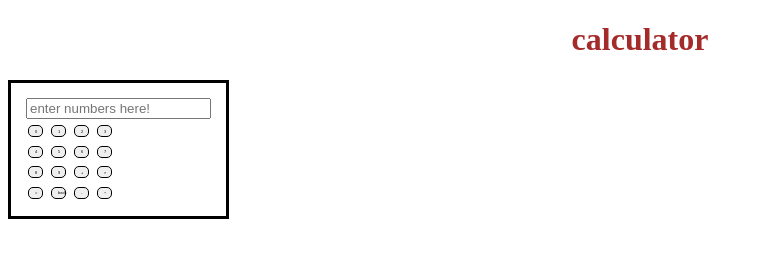
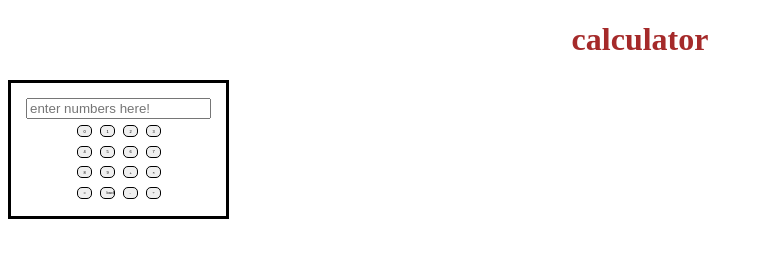
Before and after one commit to Allo128/calc., a plain HTML site: page index.html in a window 1280 px wide. Shown: the whole page, without its empty margins (0-763 px from the left). Drawn offline with Linux system fonts and the light colour scheme; a web font is replaced by a local one.

Commit message:
Update style.css

```diff
--- a/style.css
+++ b/style.css
@@ -7,8 +7,8 @@ h1{
   display: inline-block;
   border: 3px solid black;
   padding: 15px;
-  margin:0 auto;
-  width:fit-content;
+  text-align: center;
+  width: fit-content;
 }
 button{
   display: inline-block;
```
